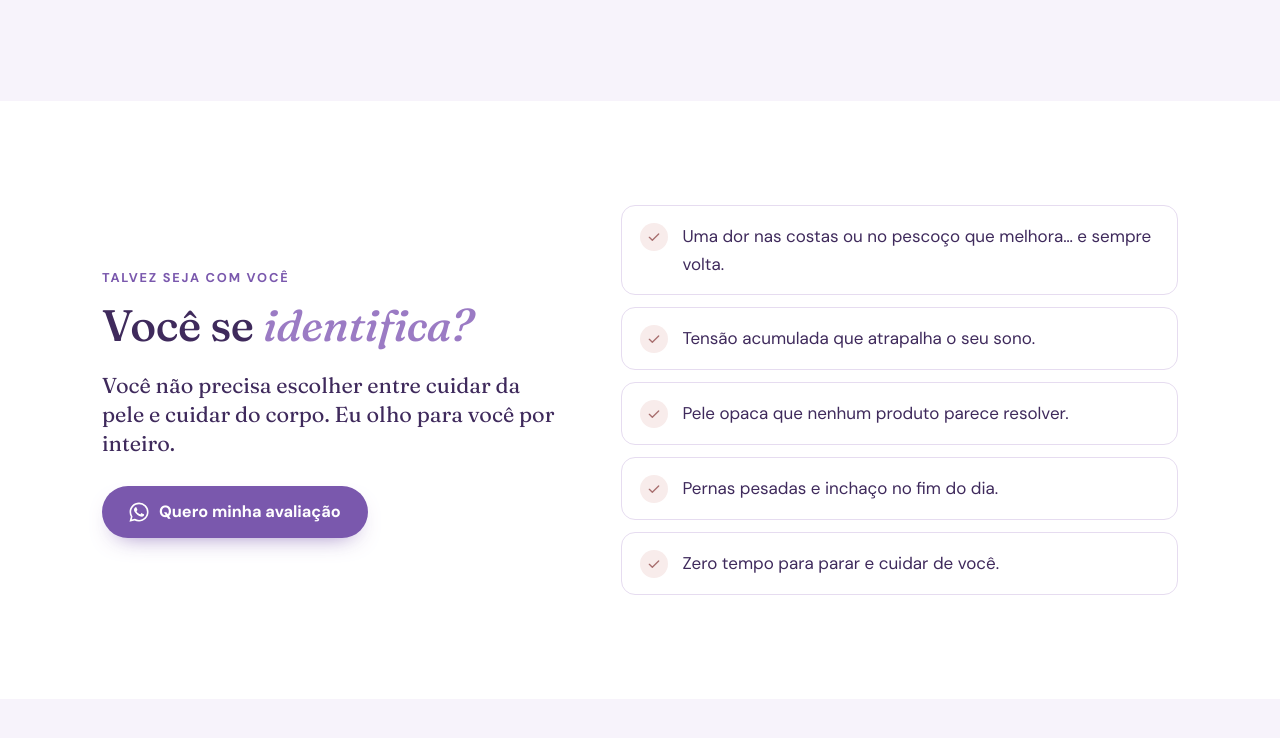
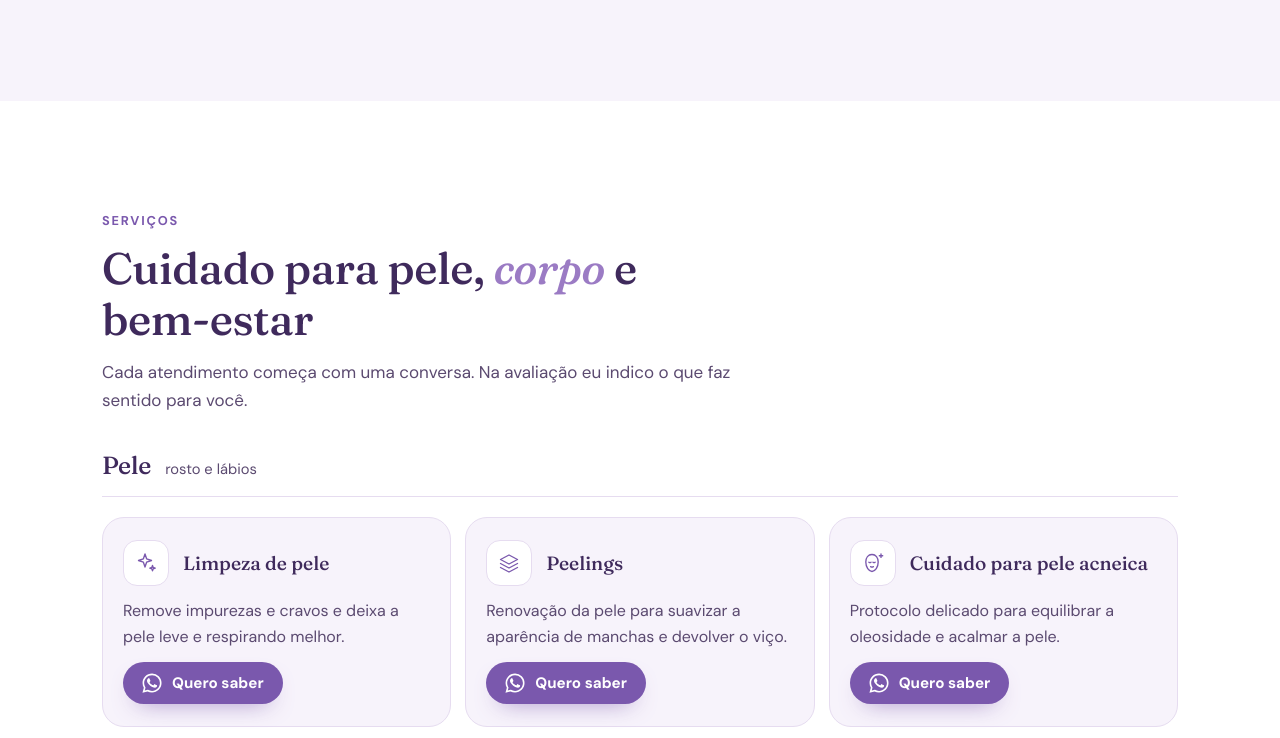
Before and after one commit to davimbraz-del/flavia-lima-2.0, a plain HTML site: page index.html in a window 1280 px wide. Shown: the part 1733-2471 px from the top of the page. Drawn offline with Linux system fonts and the light colour scheme.

Commit message:
Remove a seção "Você se identifica?"
Co-Authored-By: Claude Opus 5.5 <noreply@anthropic.com>
Claude-Session: https://claude.ai/code/session_01MKRfHYfC7phc16TiRyPmVt

```diff
--- a/index.html
+++ b/index.html
@@ -194,14 +194,6 @@ p{margin:0}
 .concern__go{margin-top:auto;display:inline-flex;align-items:center;gap:6px;font-size:.9rem;font-weight:700;color:var(--cta)}
 .concern__go .ico{width:16px;height:16px}
 
-/* Identifica */
-.identify{display:grid;gap:32px;align-items:center}
-.checklist{list-style:none;margin:0;padding:0;display:grid;gap:12px}
-.checklist li{display:flex;gap:14px;align-items:flex-start;background:var(--white);border-radius:var(--radius-sm);padding:16px 18px;color:var(--ink);border:1px solid var(--line)}
-.checklist .mark{width:28px;height:28px;border-radius:50%;background:var(--rose-soft);color:#A86F6F;display:grid;place-items:center;flex:none;margin-top:1px}
-.checklist .mark .ico{width:16px;height:16px;stroke-width:2}
-.identify__close{font-family:var(--serif);font-size:1.35rem;line-height:1.35;color:var(--ink);margin-top:20px}
-
 /* Serviços */
 .svc-group+.svc-group{margin-top:56px}
 .svc-group__head{display:flex;align-items:baseline;gap:14px;margin-bottom:20px;border-bottom:1px solid var(--line);padding-bottom:14px}
@@ -384,7 +376,6 @@ dialog::backdrop{background:rgba(63,42,92,.45)}
   .hero__grid{grid-template-columns:1.05fr .95fr;gap:64px}
   .hero__media{padding-bottom:36px}
   .signature{left:-36px}
-  .identify{grid-template-columns:.9fr 1.1fr;gap:64px}
   .svc-grid{grid-template-columns:repeat(3,1fr)}
   .steps{grid-template-columns:repeat(3,1fr);gap:28px}
   .step{grid-template-columns:1fr;padding-bottom:0}
@@ -560,31 +551,8 @@ dialog::backdrop{background:rgba(63,42,92,.45)}
     </div>
   </section>
 
-  <!-- 4. VOCÊ SE IDENTIFICA? -->
-  <section class="section section--white">
-    <div class="container identify">
-      <div class="reveal">
-        <span class="eyebrow">Talvez seja com você</span>
-        <h2>Você se <em>identifica?</em></h2>
-        <p class="identify__close">Você não precisa escolher entre cuidar da pele e cuidar do corpo. Eu olho para você por inteiro.</p>
-        <div class="btn-row" style="margin-top:28px">
-          <a class="btn btn--cta" data-wa data-tema="geral" data-origem="identifica" data-servico="avaliacao" data-msg="me identifiquei e quero agendar uma avaliação." href="https://wa.me/5581994951191">
-            <svg class="ico" aria-hidden="true"><use href="#i-wa"/></svg>Quero minha avaliação
-          </a>
-        </div>
-      </div>
-      <ul class="checklist">
-        <li class="reveal"><span class="mark"><svg class="ico" aria-hidden="true"><use href="#i-check"/></svg></span>Uma dor nas costas ou no pescoço que melhora… e sempre volta.</li>
-        <li class="reveal" data-delay="1"><span class="mark"><svg class="ico" aria-hidden="true"><use href="#i-check"/></svg></span>Tensão acumulada que atrapalha o seu sono.</li>
-        <li class="reveal" data-delay="2"><span class="mark"><svg class="ico" aria-hidden="true"><use href="#i-check"/></svg></span>Pele opaca que nenhum produto parece resolver.</li>
-        <li class="reveal" data-delay="1"><span class="mark"><svg class="ico" aria-hidden="true"><use href="#i-check"/></svg></span>Pernas pesadas e inchaço no fim do dia.</li>
-        <li class="reveal" data-delay="2"><span class="mark"><svg class="ico" aria-hidden="true"><use href="#i-check"/></svg></span>Zero tempo para parar e cuidar de você.</li>
-      </ul>
-    </div>
-  </section>
-
   <!-- 5. SERVIÇOS -->
-  <section class="section" id="servicos">
+  <section class="section section--white" id="servicos">
     <div class="container">
       <div class="section-head reveal">
         <span class="eyebrow">Serviços</span>
@@ -676,7 +644,7 @@ dialog::backdrop{background:rgba(63,42,92,.45)}
   </section>
 
   <!-- 6. MÉTODO (nome provisório: confirmar com a Flavia) -->
-  <section class="section section--white" id="metodo">
+  <section class="section" id="metodo">
     <div class="container">
       <div class="method">
         <div class="section-head reveal">
```
